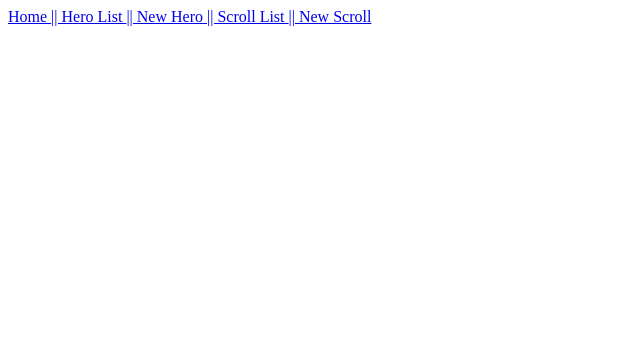
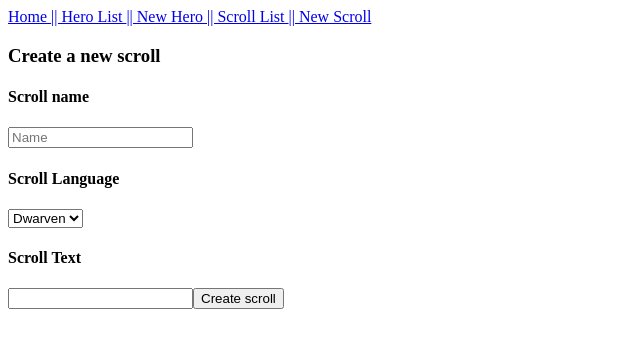
Before and after one commit to Zindriana/react_frontend_exam, a React (Vite) app: page /#/newscroll in a window 1280 px wide. Shown: the top 348 px of the page, without its empty margins (0-640 px from the left). Built offline with nearby package versions, Linux system fonts and the light colour scheme.

Commit message:
updated the newScroll class

```diff
--- a/src/components/NewScroll.jsx
+++ b/src/components/NewScroll.jsx
@@ -1,7 +1,53 @@
+import {API_BASE_URL} from "../config.js";
+import {useState} from "react";
+
 function NewScroll() {
 
+    const [newScrollName, setNewScrollName] = useState('');
+    const [newScrollLanguage, setNewScrollLanguage] = useState('dwarven');
+    const [newScrollContent, setNewScrollContent] = useState('');
+
+    function createNewScroll() {
+        fetch(`${API_BASE_URL}/newscroll`, {
+            method: 'POST',
+            headers: {
+                'Content-Type': 'application/json',
+            },
+            body: JSON.stringify({
+                name: newScrollName,
+                language: newScrollLanguage,
+                content: newScrollContent,
+            }),
+        })
+            .then(response => {
+                if (!response.ok) {
+                    throw new Error('Network response was not ok');
+                }
+                return response.text();
+            })
+            .catch(error => {
+                console.error('Error:', error);
+            });
+    }
     return(
-        <></>
+        <>
+            <h3>Create a new scroll</h3>
+            <h4>Scroll name</h4>
+            <input className="newScrollName" type="text" placeholder="Name"
+                   onChange={(event) => setNewScrollName(event.target.value)}/>
+            <h4>Scroll Language</h4>
+            <select className="newScrollLanguage" value={newScrollLanguage}
+                    onChange={(event) => setNewScrollLanguage(event.target.value)}>
+                <option value="dwarven">Dwarven</option>
+                <option value="elven">Elvish</option>
+                <option value="human">Human</option>
+                <option value="orc">Orcish</option>
+            </select>
+            <h4>Scroll Text</h4>
+            <input className="newScrollContent" type="textarea"
+                   onChange={(event) => setNewScrollContent(event.target.value)}/>
+            <button className="createNewScrollBtn" onClick={createNewScroll}>Create scroll</button>
+        </>
     )
 }
 
```
